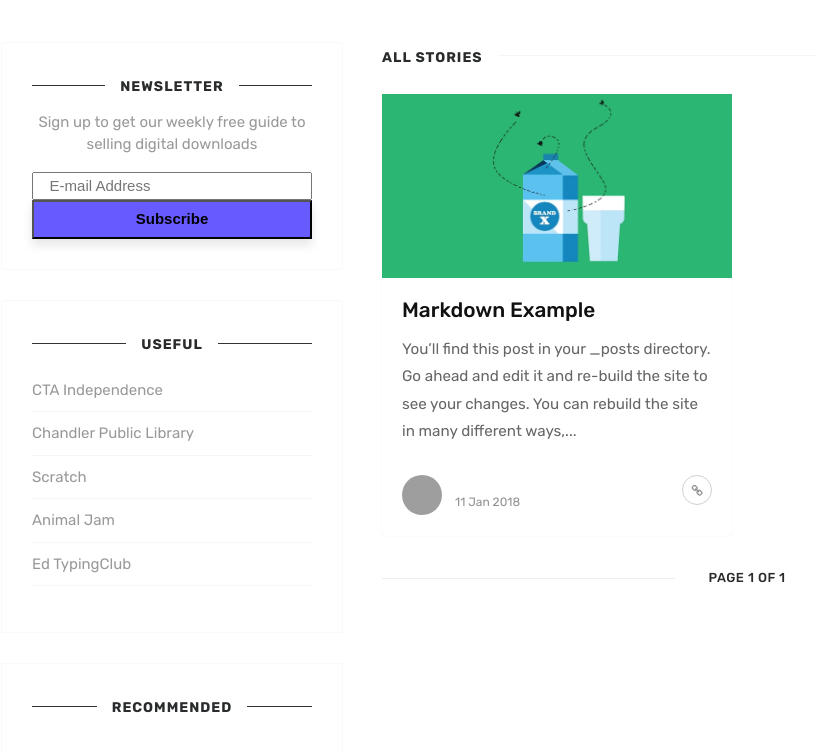
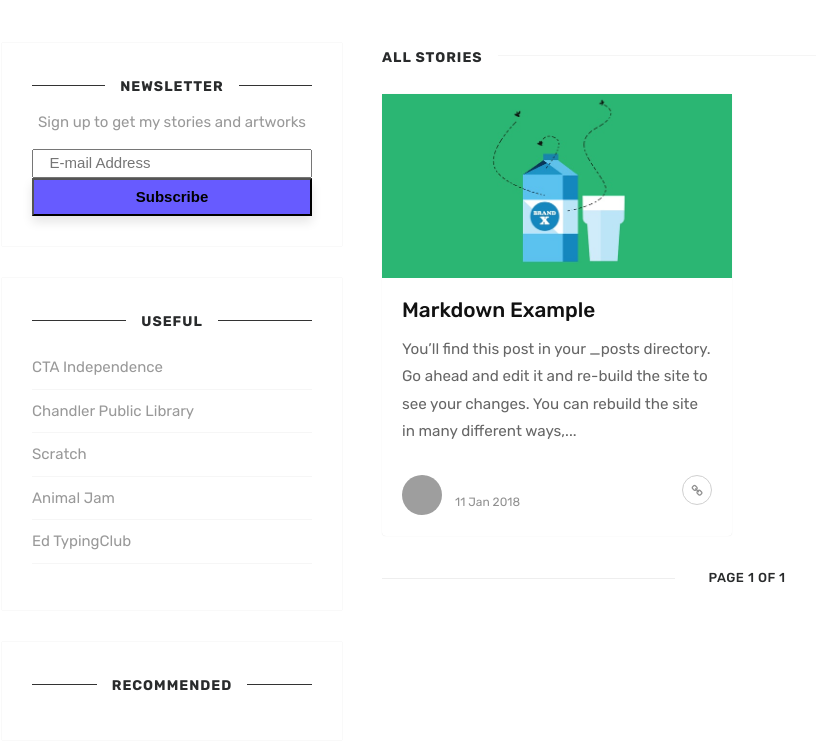
Before and after one commit to emmali2019/emmali2019.github.io, a Jekyll site: the page built from index.html, in a window 1280 px wide and 900 px high, scrolled down 835 px, cut to the strip 147-899 px from the top of the window. Shown: the whole strip, without its empty margins (83-899 px from the left). Built offline with Jekyll 4.4.1, drawn with Linux system fonts in a browser that asks for light colours; the list of posts is cut into pages by our own code; comment, search, counter and statistics services are not loaded; grey boxes are pictures that could not be loaded.

Commit message:
Update newsletter.html

```diff
--- a/_includes/newsletter.html
+++ b/_includes/newsletter.html
@@ -10,7 +10,7 @@
 <div id="mc_embed_signup">
 <form action="https://outlook.us20.list-manage.com/subscribe/post?u=4c8f26592bcdbf46ddd9d33a5&amp;id=8b38c02b8e" method="post" id="mc-embedded-subscribe-form" name="mc-embedded-subscribe-form" class="validate" target="_blank" novalidate>
 	<div id="mc_embed_signup_scroll">
-	<h2>Sign up to get our weekly free guide to selling digital downloads</h2>
+	<h2>Sign up to get my stories and artworks</h2>
 
 <div class="mc-field-group">
 	<input type="email" value="" name="EMAIL" class="required email" id="mce-EMAIL" placeholder="E-mail Address">
```
